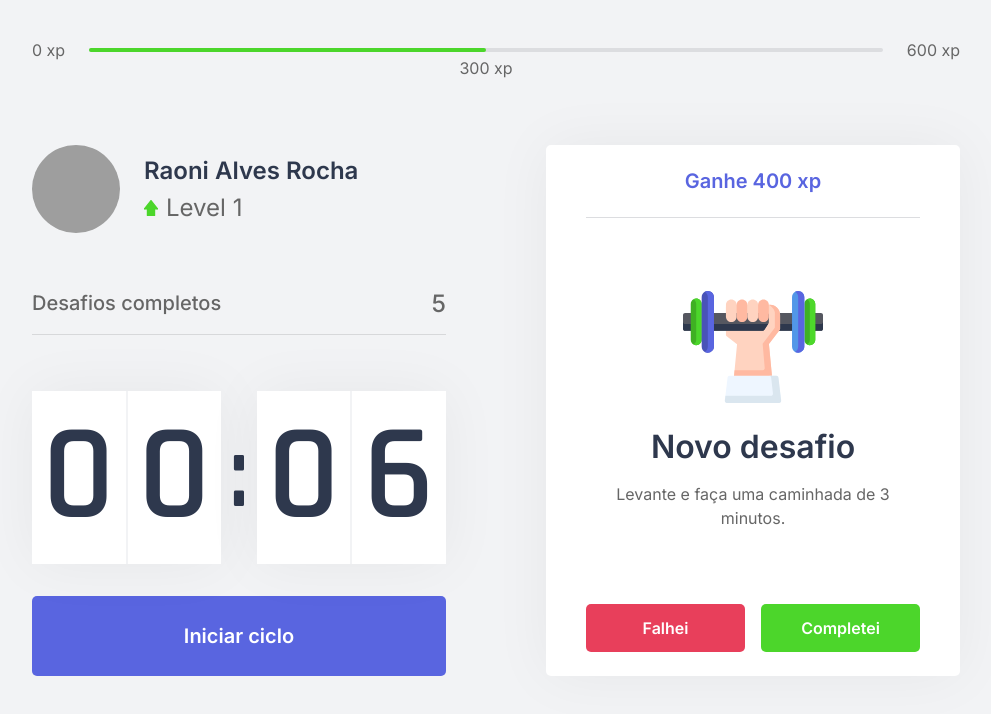
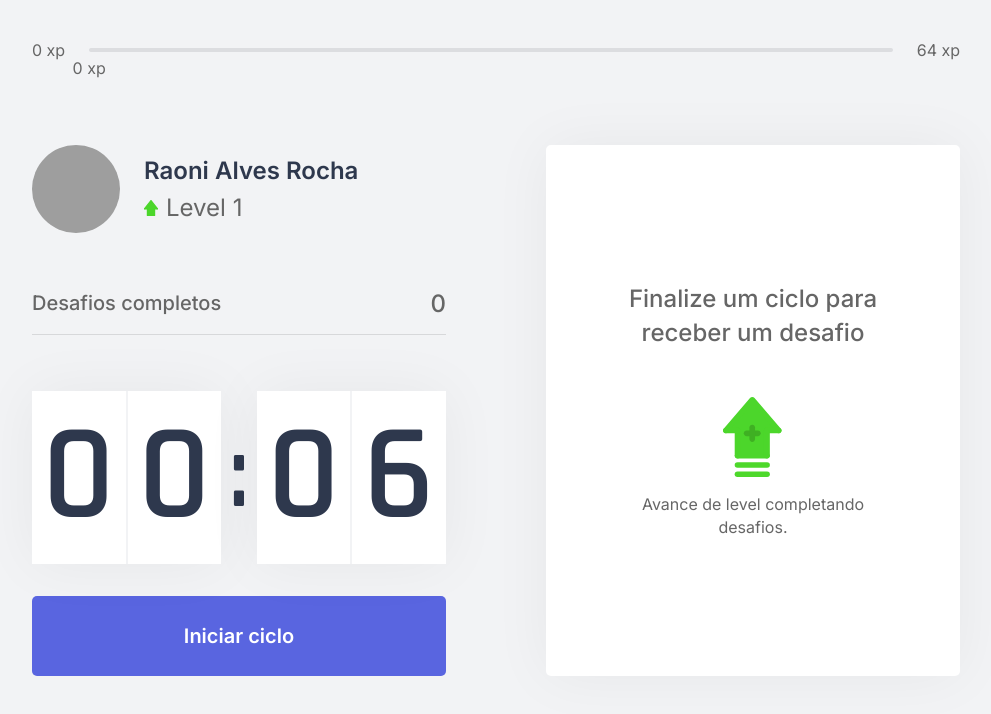
Before and after one commit to raoniguimao/Rocketseat_nlw-4, a Next.js app: page / in a window 1280 px wide. Shown: the top 714 px of the page, without its empty margins (144-1135 px from the left). Built offline with nearby package versions, Linux system fonts and the light colour scheme; grey boxes are pictures that could not be loaded.

Commit message:
Aula 3 completa

```diff
--- /dev/null
+++ b/challenges.json
@@ -0,0 +1,62 @@
+[
+  {
+    "type": "body",
+    "description": "Estique um de seus braços com a palma da mão virada para frente e puxe os dedos para cima por 10 segundos por mão.",
+    "amount": 80
+  },
+  {
+    "type": "body",
+    "description": "Estique seu braço contra o peito e puxe-o utilizando o outro braço por 10 segundos por braço.",
+    "amount": 60
+  },
+  {
+    "type": "body",
+    "description": "Puxe seu pescoço com a ajuda da mão para a direita e para a esquerda, permanecendo na posição por alguns segundos.",
+    "amount": 70
+  },
+  {
+    "type": "body",
+    "description": "Com as duas mãos na parte de trás da cabeça, leve-a para baixo, alongando a parte de trás da região.",
+    "amount": 60
+  },
+  {
+    "type": "body",
+    "description": "Cruze as pernas e desça com as mãos esticadas em direção ao chão. Repita o movimento com a outra perna na frente.",
+    "amount": 100
+  },
+  {
+    "type": "body",
+    "description": "Sentado, abra as pernas e tente encostar as palmas das mãos no chão, repita 3 vezes por 5 segundos.",
+    "amount": 80
+  },
+  {
+    "type": "body",
+    "description": "Puxe o joelho de encontro ao peito e segure, troque de perna após 10 segundos.",
+    "amount": 50
+  },
+  {
+    "type": "body",
+    "description": "Sentado, cruze uma perna e incline seu tronco à frente, troque de perna após 10 segundos.",
+    "amount": 80
+  },
+  {
+    "type": "eye",
+    "description": "Sentado, feche os olhos e cubra-os com as palmas da mão durante 2 minutos, depois abra normalmente.",
+    "amount": 90
+  },
+  {
+    "type": "eye",
+    "description": "Em algum ambiente aberto, olhe o mais longe que puder em quatro direções por 3s, mexa apenas os olhos. Repita 3 vezes.",
+    "amount": 140
+  },
+  {
+    "type": "eye",
+    "description": "Usando os polegares, massage a área abaixo das sobrancelhas em movimentos circulares por 15 segundos.",
+    "amount": 70
+  },
+  {
+    "type": "body",
+    "description": "Em pé, gire a cintura o máximo que puder para a esquerda, segure por cinco segundos. Repita para a direita.",
+    "amount": 90
+  }
+]
--- a/src/Components/ChallengeBox.tsx
+++ b/src/Components/ChallengeBox.tsx
@@ -1,21 +1,35 @@
+import { useContext } from 'react';
+import { ChallengesContext } from '../contexts/ChallengesContext';
+
 import styles from '../styles/components/ChallengeBox.module.css';
 
 export function ChallengeBox() {
-	const hasActiveChallenge = true;
+	const { activeChallenge, resetChallenge } = useContext(ChallengesContext);
 
 	return (
 		<div className={styles.challengeBoxContainer}>
-			{ hasActiveChallenge ? (
+			{ activeChallenge ? (
 				<div className={styles.challengeActive}>
-					<header>Ganhe 400 xp</header>
+					<header>Ganhe {activeChallenge.amount} xp</header>
 					<main>
-						<img src="icons/body.svg" />
+						<img src={"icons/" + activeChallenge.type + ".svg"} />
 						<strong>Novo desafio</strong>
-						<p>Levante e faça uma caminhada de 3 minutos.</p>
+						<p>{activeChallenge.description}</p>
 					</main>
 					<footer>
-						<button type="button" className={styles.challengeFailedButton}>Falhei</button>
-						<button type="button" className={styles.challengeSucceededButton}>Completei</button>
+						<button
+							type="button"
+							className={styles.challengeFailedButton}
+							onClick={resetChallenge}
+						>
+							Falhei
+						</button>
+						<button
+							type="button"
+							className={styles.challengeSucceededButton}
+						>
+							Completei
+						</button>
 					</footer>
 				</div>
 			) : (
--- a/src/Components/CompletedChallenges.tsx
+++ b/src/Components/CompletedChallenges.tsx
@@ -1,10 +1,13 @@
+import { useContext } from 'react';
+import { ChallengesContext } from '../contexts/ChallengesContext';
 import styles from '../styles/components/CompletedChallenges.module.css';
 
 export function CompletedChallenges() {
+	const { challengesCompleted } = useContext(ChallengesContext);
 	return (
 		<div className={styles.completedChallengesContainer}>
 			<span>Desafios completos</span>
-			<span>5</span>
+			<span>{challengesCompleted}</span>
 		</div>
 	);
 }
--- a/src/Components/Countdown.tsx
+++ b/src/Components/Countdown.tsx
@@ -1,9 +1,12 @@
-import { useState, useEffect } from 'react';
+import { useState, useEffect, useContext } from 'react';
+import { ChallengesContext } from '../contexts/ChallengesContext';
 import styles from '../styles/components/Countdown.module.css';
 
 let countdownTimeout: NodeJS.Timeout;
 
 export function Countdown() {
+	const { startNewChallenge } = useContext(ChallengesContext);
+
 	const timeStart = 0.1;
 
 	const [time, setTime] = useState(timeStart * 60);
@@ -33,6 +36,7 @@
 		} else if (isActive && time === 0) {
 			setHasFinished(true);
 			setIsActive(false);
+			startNewChallenge();
 		}
 	}, [isActive, time]);
 
--- a/src/Components/ExperinceBar.tsx
+++ b/src/Components/ExperinceBar.tsx
@@ -3,21 +3,25 @@
 	total: string;
 }
 
+import { useContext } from 'react';
+import { ChallengesContext } from '../contexts/ChallengesContext';
 import styles from '../styles/components/ExperienceBar.module.css';
 
 export function ExperienceBar(props: PropsXpBar) {
-	const percAtual = (parseInt(props.posicaoAtual) / parseInt(props.total)) * 100;
+	const { currentExperience, experienceToNextLevel } = useContext(ChallengesContext);
+
+	const percentToNextLevel = Math.round(currentExperience * 100) / experienceToNextLevel;
 
 	return (
 		<header className={styles.experienceBar}>
 			<span>0 xp</span>
 			<div>
-				<div style={{ width: percAtual + '%' }} />
-				<span className={styles.currentExperience} style={{ left: percAtual + '%' }}>
-					{props.posicaoAtual} xp
+				<div style={{ width: percentToNextLevel + '%' }} />
+				<span className={styles.currentExperience} style={{ left: percentToNextLevel + '%' }}>
+					{currentExperience} xp
 				</span>
 			</div>
-			<span>{props.total} xp</span>
+			<span>{experienceToNextLevel} xp</span>
 		</header>
 	);
 }
--- /dev/null
+++ b/src/contexts/ChallengesContext.tsx
@@ -0,0 +1,66 @@
+import { createContext, ReactNode, useState } from 'react';
+import challenges from '../../challenges.json';
+
+interface Challenge {
+    type: 'body' | 'eye';
+    description: string;
+    amount: number;
+}
+
+interface ChallengesContextData {
+    level: number;
+    currentExperience: number;
+    experienceToNextLevel: number;
+    challengesCompleted: number;
+    activeChallenge: Challenge,
+    levelUp: () => void;
+    startNewChallenge: () => void;
+    resetChallenge: () => void;
+}
+
+interface ChallengesProviderProps {
+    children: ReactNode;
+}
+
+export const ChallengesContext = createContext({} as ChallengesContextData);
+
+export function ChallengesProvider({ children }: ChallengesProviderProps) {
+    const [level, setLevel] = useState(1);
+    const [currentExperience, setCurrentExperience] = useState(0);
+    const [challengesCompleted, setChallengesCompleted] = useState(0);
+
+    const [activeChallenge, setActiveChallenge] = useState(null);
+
+    const experienceToNextLevel = Math.pow((level + 1) * 4, 2);
+
+    function levelUp() {
+        setLevel(level + 1);
+    }
+
+    function startNewChallenge() {
+        const randomChallengeIndex = Math.floor(Math.random() * challenges.length);
+        const challenge = challenges[randomChallengeIndex];
+
+        setActiveChallenge(challenge);
+    }
+
+    function resetChallenge() {
+        setActiveChallenge(null);
+    }
+
+    return (
+        <ChallengesContext.Provider
+            value={{
+                level,
+                currentExperience,
+                experienceToNextLevel,
+                challengesCompleted,
+                activeChallenge,
+                levelUp,
+                startNewChallenge,
+                resetChallenge,
+            }}>
+            {children}
+        </ChallengesContext.Provider>
+    );
+}
--- a/src/pages/_app.tsx
+++ b/src/pages/_app.tsx
@@ -2,9 +2,14 @@
 
 import '../styles/global.css';
 
+import { ChallengesProvider } from '../contexts/ChallengesContext';
 
 function MyApp({ Component, pageProps }) {
-  return <Component {...pageProps} />
+  return (
+    <ChallengesProvider>
+      <Component {...pageProps} />
+    </ChallengesProvider>
+  )
 }
 
 export default MyApp
```
Also changed, not shown: src/pages/index.tsx (+5 -5 lines).
